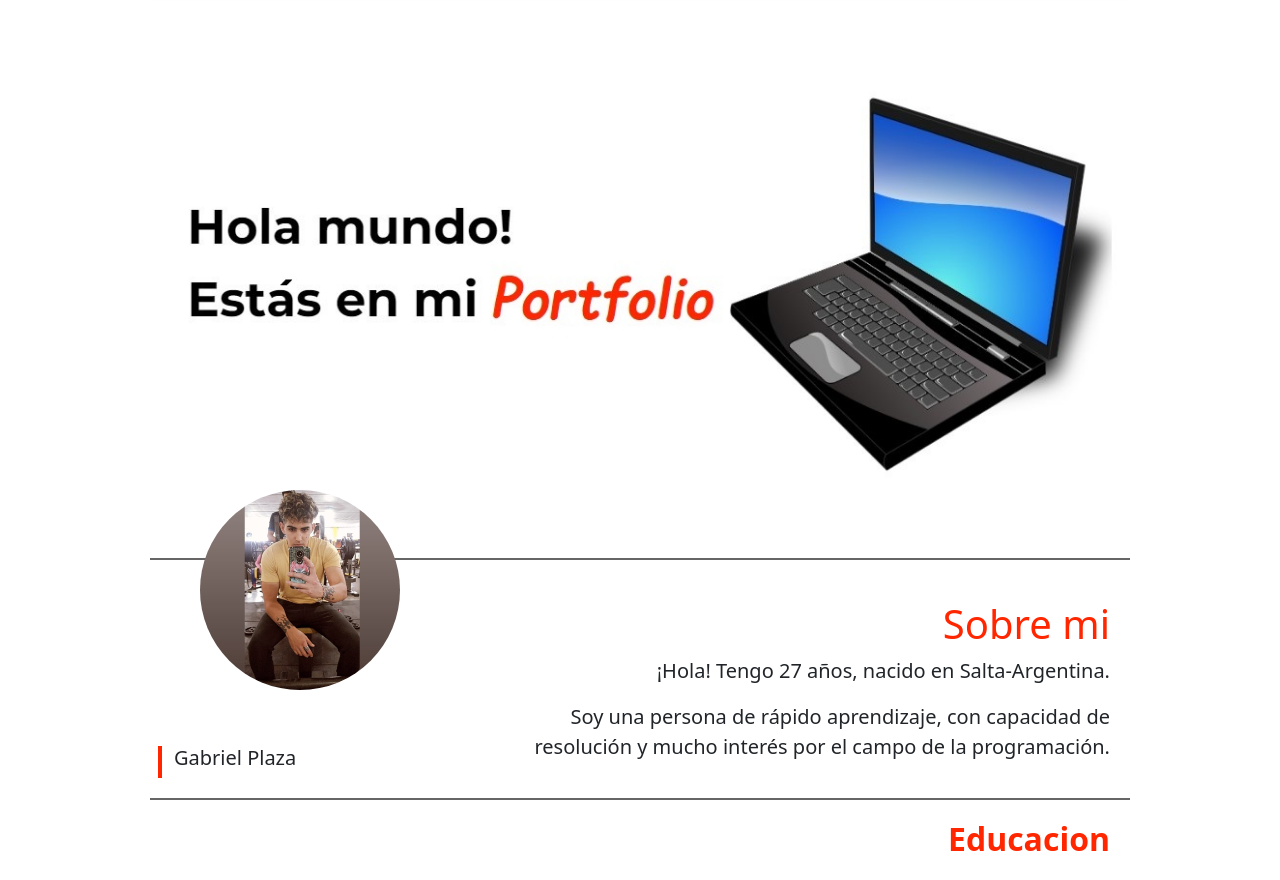
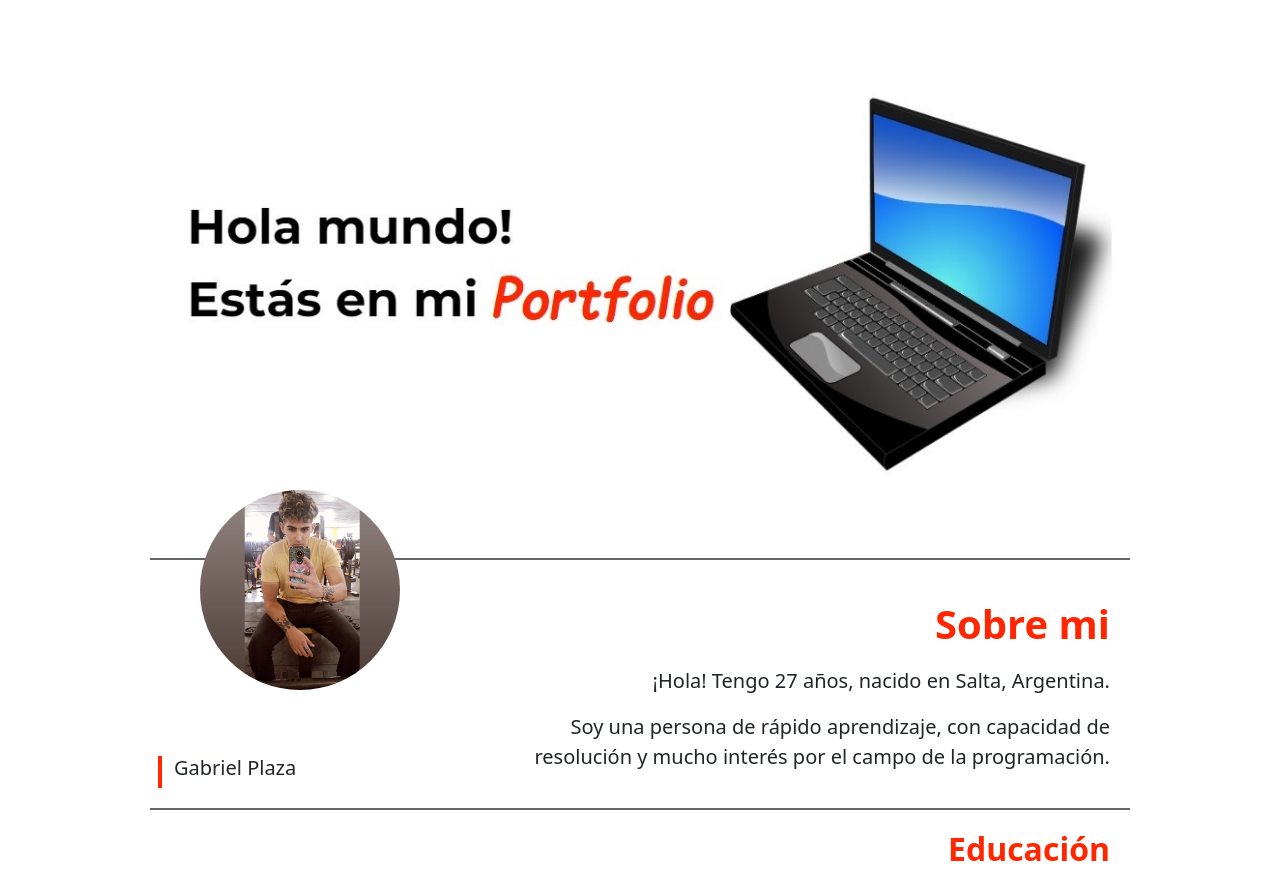
Before and after one commit to GabrielP95/gabrielp95.github.io, a plain HTML site: page index.html in a window 1280 px wide. Shown: the part 72-952 px from the top of the page. Drawn offline with nearby package versions, Linux system fonts and the light colour scheme.

Commit message:
Add files via upload

```diff
--- a/index.html
+++ b/index.html
@@ -49,8 +49,8 @@
                     <p class="h5">Gabriel Plaza</p>
                 </div>
                 <div class="col-12 col-md-8 principal">
-                    <h1>Sobre mi</h1>
-                    <p>¡Hola! Tengo 27 años, nacido en Salta-Argentina.</p>
+                    <h1 class="tituloseccion">Sobre mi</h1>
+                    <p>¡Hola! Tengo 27 años, nacido en Salta, Argentina.</p>
                     <p>
                         Soy una persona de rápido aprendizaje, con capacidad de resolución y
                         mucho interés por el campo de la programación.
@@ -62,7 +62,7 @@
 
     <section class="seccion-edu">
         <div class="secciones">
-            <h2 class="tituloseccion">Educacion</h2>
+            <h2 class="tituloseccion">Educación</h2>
             <ul class="lista" id="listaedu"></ul>
         </div>
     </section>
```
